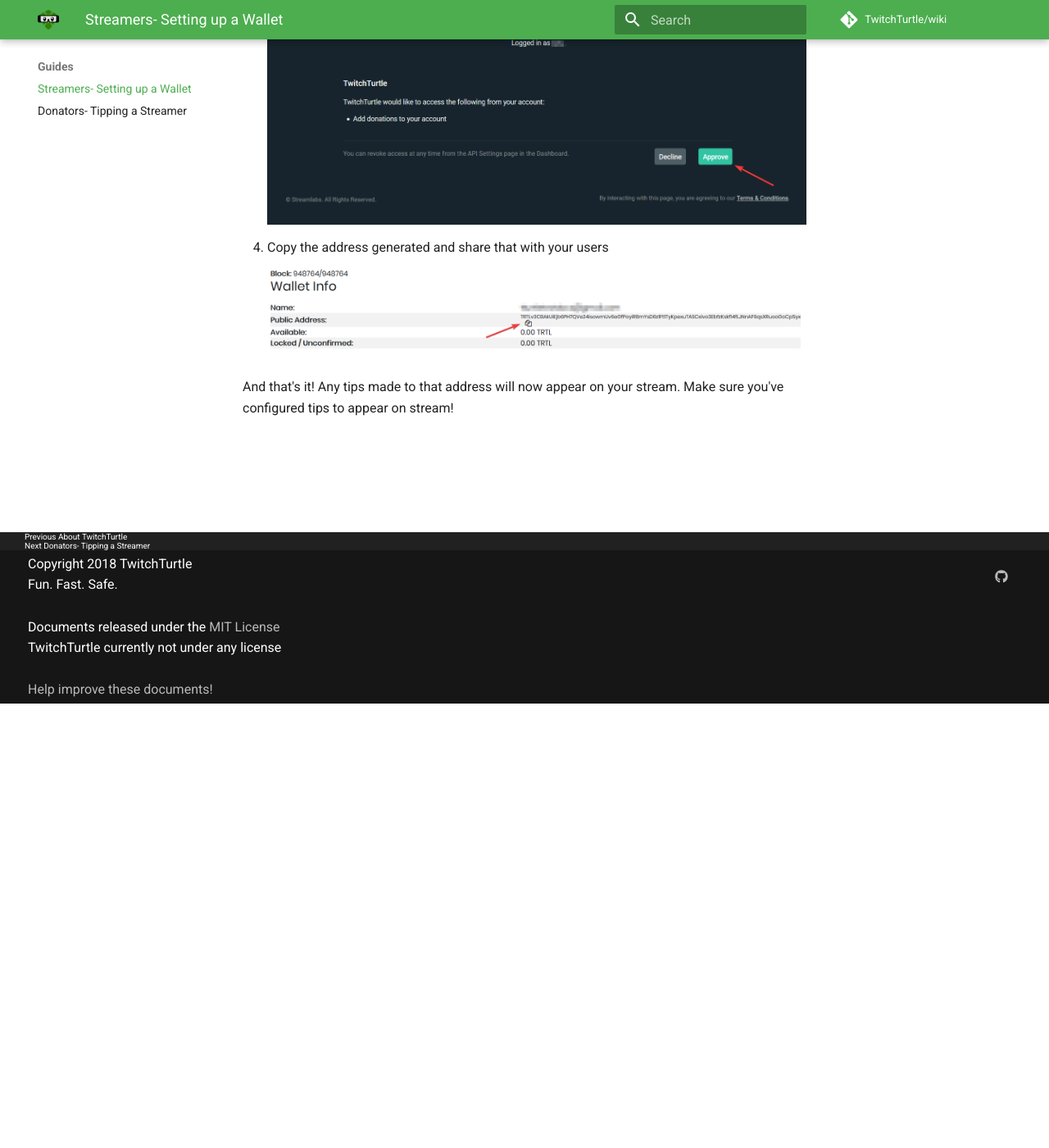
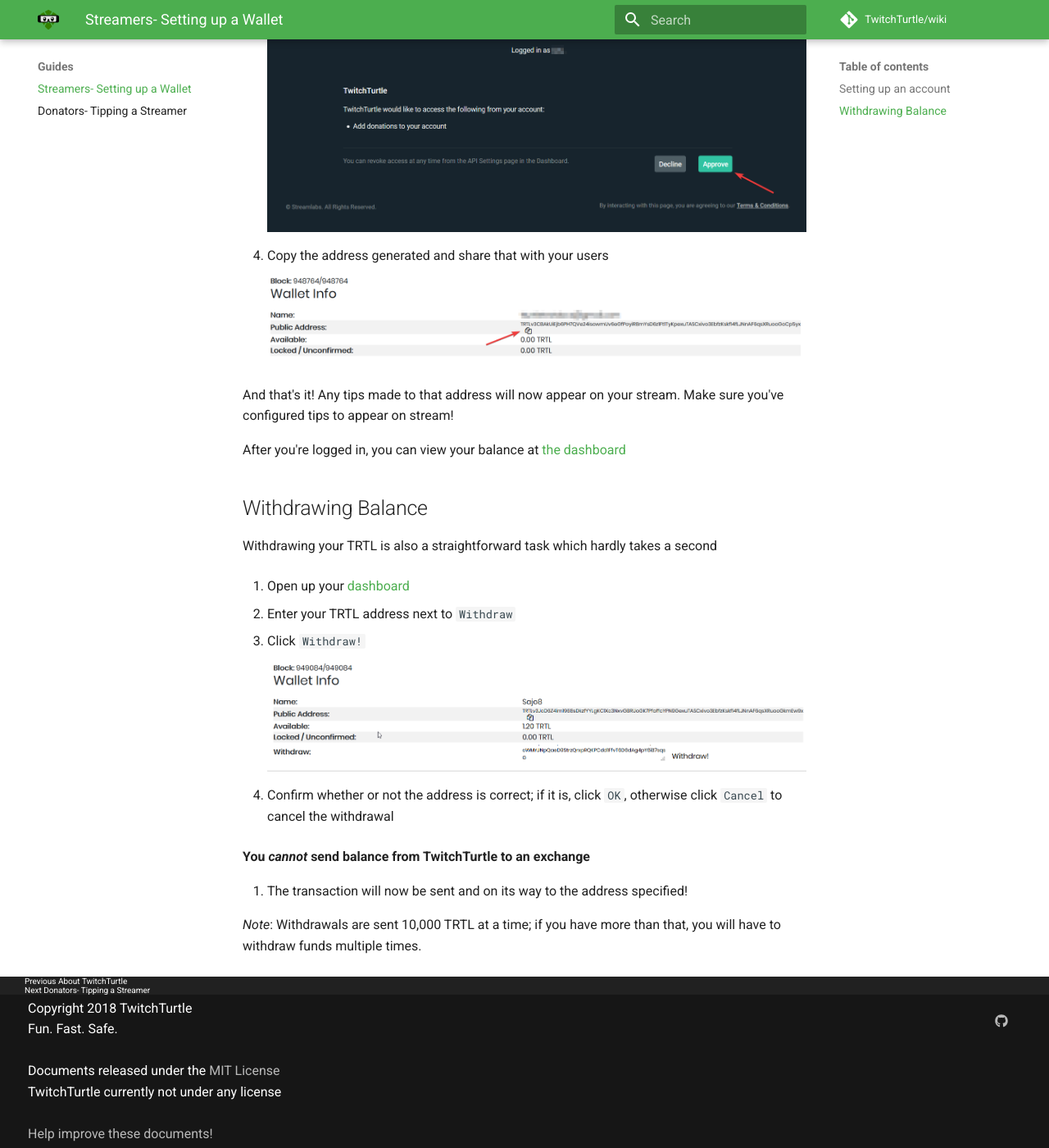
Before and after one commit to TwitchTurtle/Wiki, an MkDocs documentation site: the page built from docs/guides/stream.md, in a window 1280 px wide and 1400 px high, scrolled down 542 px. Shown: the whole window at 82% size. Built offline with MkDocs 1.6.1 and Material for MkDocs 9.7.7, drawn with Linux system fonts in a browser that asks for light colours; comment, search, counter and statistics services are not loaded; some of the changed text lies outside the part shown.

Commit message:
add withdrawing guide and change titles

```diff
--- a/docs/guides/stream.md
+++ b/docs/guides/stream.md
@@ -1,4 +1,6 @@
-# How to Set Up a TwitchTurtle Wallet as a Streamer
+# Using TwitchTurtle Wallet as a Streamer
+
+## Setting up an account
 
 Setting up a TwitchTurtle account and receiving TurtleCoin tips is a very simple task, and only takes a minute:
 
@@ -15,3 +17,25 @@ Setting up a TwitchTurtle account and receiving TurtleCoin tips is a very simple
     ![address](images/address.png)
 
 And that's it! Any tips made to that address will now appear on your stream. Make sure you've configured tips to appear on stream!
+
+After you're logged in, you can view your balance at [the dashboard](https://twitchturtle.com/dashboard/)
+
+## Withdrawing Balance
+
+Withdrawing your TRTL is also a straightforward task which hardly takes a second
+
+1.  Open up your [dashboard](https://twitchturtle.com/dashboard/)
+
+2.  Enter your TRTL address next to `Withdraw`
+
+3.  Click `Withdraw!`
+
+    ![withdraw](images/withdraw.png)
+
+4. Confirm whether or not the address is correct; if it is, click `OK`, otherwise click `Cancel` to cancel the withdrawal
+
+   **You *cannot* send balance from TwitchTurtle to an exchange**
+
+5. The transaction will now be sent and on its way to the address specified!
+
+*Note*: Withdrawals are sent 10,000 TRTL at a time; if you have more than that, you will have to withdraw funds multiple times.
```
Also changed, not shown: docs/guides/donate.md (+3 -1 lines), docs/guides/images/withdraw.png (added).
